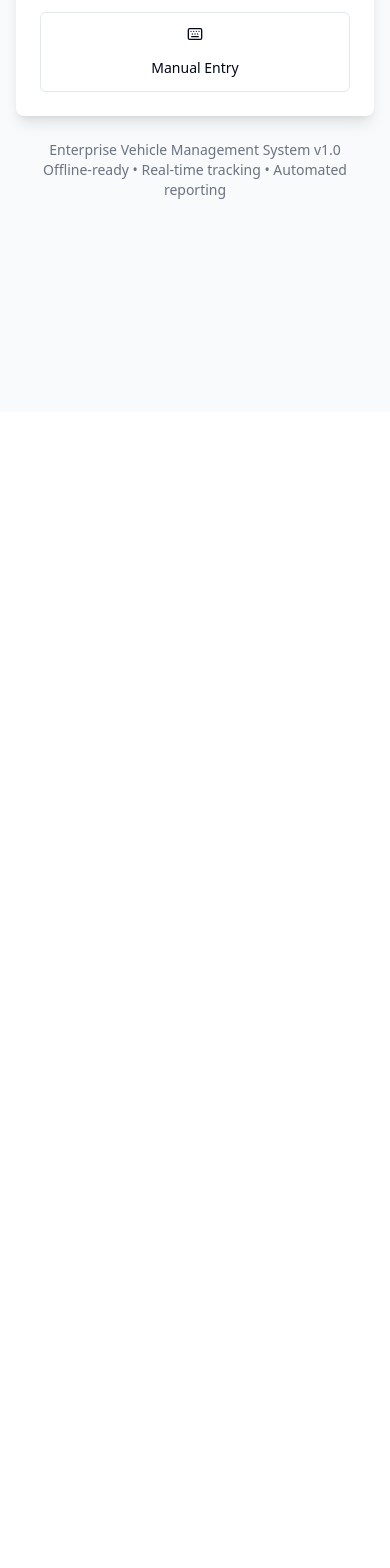
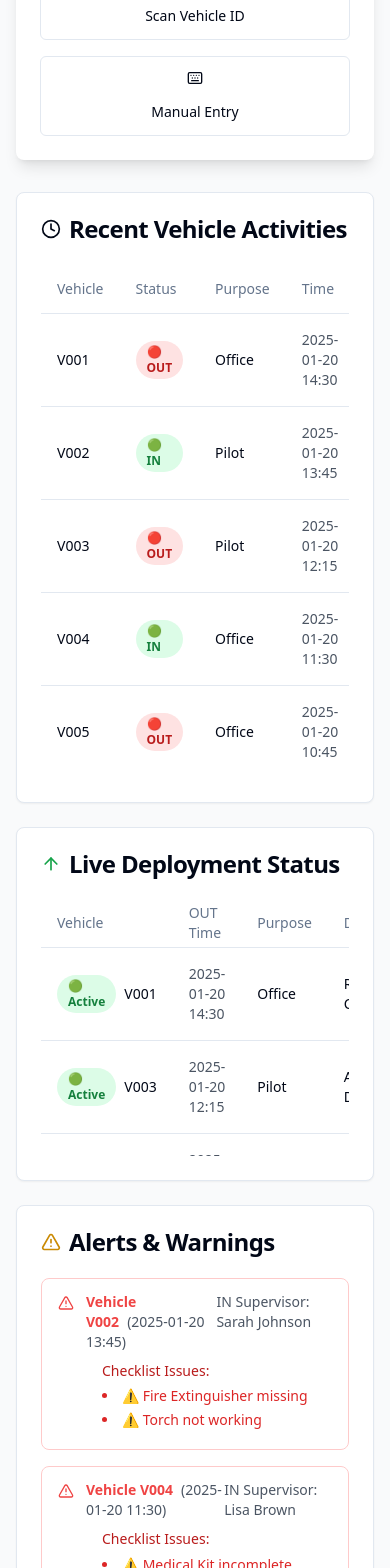
Before and after one commit to vishnuvardan2004/EVcore, a React (Vite) app: page / in a window 390 px wide. Shown: the part 432-2000 px from the top of the page. Before the commit the page ends 844 px from the top, so only its background shows below. Built offline with nearby package versions, Linux system fonts and the light colour scheme.

Commit message:
Add dashboard components
Implement recent activities, live deployments, and alerts components on the dashboard, using mock data and a responsive grid layout.

```diff
--- /dev/null
+++ b/src/components/AlertsWarnings.tsx
@@ -0,0 +1,79 @@
+
+import React from 'react';
+import { Card, CardHeader, CardTitle, CardContent } from '@/components/ui/card';
+import { Alert, AlertDescription } from '@/components/ui/alert';
+import { AlertTriangle } from 'lucide-react';
+
+interface ChecklistAlert {
+  vehicleNumber: string;
+  inDate: string;
+  issues: string[];
+  inSupervisor: string;
+}
+
+export const AlertsWarnings: React.FC = () => {
+  // Mock data - replace with actual data from database
+  const alerts: ChecklistAlert[] = [
+    {
+      vehicleNumber: 'V002',
+      inDate: '2025-01-20 13:45',
+      issues: ['Fire Extinguisher missing', 'Torch not working'],
+      inSupervisor: 'Sarah Johnson'
+    },
+    {
+      vehicleNumber: 'V004',
+      inDate: '2025-01-20 11:30',
+      issues: ['Medical Kit incomplete'],
+      inSupervisor: 'Lisa Brown'
+    }
+  ];
+
+  return (
+    <Card>
+      <CardHeader>
+        <CardTitle className="flex items-center gap-2">
+          <AlertTriangle className="w-5 h-5 text-yellow-600" />
+          Alerts & Warnings
+        </CardTitle>
+      </CardHeader>
+      <CardContent>
+        {alerts.length === 0 ? (
+          <Alert className="border-green-200 bg-green-50">
+            <AlertDescription className="text-green-700">
+              ✅ All recent vehicles passed checklist verification.
+            </AlertDescription>
+          </Alert>
+        ) : (
+          <div className="space-y-4">
+            {alerts.map((alert, index) => (
+              <Alert key={index} variant="destructive" className="border-red-200">
+                <AlertTriangle className="h-4 w-4" />
+                <AlertDescription>
+                  <div className="space-y-2">
+                    <div className="flex justify-between items-start">
+                      <div>
+                        <span className="font-semibold">Vehicle {alert.vehicleNumber}</span>
+                        <span className="text-sm text-gray-600 ml-2">({alert.inDate})</span>
+                      </div>
+                      <span className="text-sm text-gray-600">IN Supervisor: {alert.inSupervisor}</span>
+                    </div>
+                    <div className="pl-4">
+                      <p className="font-medium text-red-700 mb-1">Checklist Issues:</p>
+                      <ul className="list-disc list-inside space-y-1">
+                        {alert.issues.map((issue, issueIndex) => (
+                          <li key={issueIndex} className="text-red-600 text-sm">
+                            ⚠️ {issue}
+                          </li>
+                        ))}
+                      </ul>
+                    </div>
+                  </div>
+                </AlertDescription>
+              </Alert>
+            ))}
+          </div>
+        )}
+      </CardContent>
+    </Card>
+  );
+};
--- /dev/null
+++ b/src/components/LiveDeploymentStatus.tsx
@@ -0,0 +1,91 @@
+
+import React from 'react';
+import { Card, CardHeader, CardTitle, CardContent } from '@/components/ui/card';
+import { Badge } from '@/components/ui/badge';
+import { Table, TableBody, TableCell, TableHead, TableHeader, TableRow } from '@/components/ui/table';
+import { ArrowUp } from 'lucide-react';
+
+interface LiveDeployment {
+  vehicleNumber: string;
+  outTime: string;
+  purpose: 'Office' | 'Pilot';
+  driverName?: string;
+  outSupervisor: string;
+}
+
+export const LiveDeploymentStatus: React.FC = () => {
+  // Mock data - replace with actual data from database
+  const liveDeployments: LiveDeployment[] = [
+    {
+      vehicleNumber: 'V001',
+      outTime: '2025-01-20 14:30',
+      purpose: 'Office',
+      driverName: 'Robert Chen',
+      outSupervisor: 'John Smith'
+    },
+    {
+      vehicleNumber: 'V003',
+      outTime: '2025-01-20 12:15',
+      purpose: 'Pilot',
+      driverName: 'Amanda Davis',
+      outSupervisor: 'Mike Wilson'
+    },
+    {
+      vehicleNumber: 'V005',
+      outTime: '2025-01-20 10:45',
+      purpose: 'Office',
+      driverName: 'Kevin Martinez',
+      outSupervisor: 'David Lee'
+    }
+  ];
+
+  return (
+    <Card>
+      <CardHeader>
+        <CardTitle className="flex items-center gap-2">
+          <ArrowUp className="w-5 h-5 text-green-600" />
+          Live Deployment Status
+        </CardTitle>
+      </CardHeader>
+      <CardContent>
+        {liveDeployments.length === 0 ? (
+          <div className="text-center py-6 text-gray-500">
+            No vehicles currently deployed
+          </div>
+        ) : (
+          <div className="max-h-64 overflow-y-auto">
+            <Table>
+              <TableHeader>
+                <TableRow>
+                  <TableHead>Vehicle</TableHead>
+                  <TableHead>OUT Time</TableHead>
+                  <TableHead>Purpose</TableHead>
+                  <TableHead>Driver</TableHead>
+                  <TableHead>Supervisor</TableHead>
+                </TableRow>
+              </TableHeader>
+              <TableBody>
+                {liveDeployments.map((deployment, index) => (
+                  <TableRow key={index}>
+                    <TableCell className="font-medium">
+                      <div className="flex items-center gap-2">
+                        <Badge className="bg-green-100 text-green-700">
+                          🟢 Active
+                        </Badge>
+                        {deployment.vehicleNumber}
+                      </div>
+                    </TableCell>
+                    <TableCell className="text-sm text-gray-600">{deployment.outTime}</TableCell>
+                    <TableCell>{deployment.purpose}</TableCell>
+                    <TableCell className="text-sm">{deployment.driverName || 'N/A'}</TableCell>
+                    <TableCell className="text-sm">{deployment.outSupervisor}</TableCell>
+                  </TableRow>
+                ))}
+              </TableBody>
+            </Table>
+          </div>
+        )}
+      </CardContent>
+    </Card>
+  );
+};
--- /dev/null
+++ b/src/components/RecentVehicleActivities.tsx
@@ -0,0 +1,97 @@
+
+import React from 'react';
+import { Card, CardHeader, CardTitle, CardContent } from '@/components/ui/card';
+import { Badge } from '@/components/ui/badge';
+import { Table, TableBody, TableCell, TableHead, TableHeader, TableRow } from '@/components/ui/table';
+import { Clock } from 'lucide-react';
+
+interface Activity {
+  vehicleNumber: string;
+  status: 'IN' | 'OUT';
+  purpose: 'Office' | 'Pilot';
+  timestamp: string;
+  supervisorName: string;
+}
+
+export const RecentVehicleActivities: React.FC = () => {
+  // Mock data - replace with actual data from database
+  const activities: Activity[] = [
+    {
+      vehicleNumber: 'V001',
+      status: 'OUT',
+      purpose: 'Office',
+      timestamp: '2025-01-20 14:30',
+      supervisorName: 'John Smith'
+    },
+    {
+      vehicleNumber: 'V002',
+      status: 'IN',
+      purpose: 'Pilot',
+      timestamp: '2025-01-20 13:45',
+      supervisorName: 'Sarah Johnson'
+    },
+    {
+      vehicleNumber: 'V003',
+      status: 'OUT',
+      purpose: 'Pilot',
+      timestamp: '2025-01-20 12:15',
+      supervisorName: 'Mike Wilson'
+    },
+    {
+      vehicleNumber: 'V004',
+      status: 'IN',
+      purpose: 'Office',
+      timestamp: '2025-01-20 11:30',
+      supervisorName: 'Lisa Brown'
+    },
+    {
+      vehicleNumber: 'V005',
+      status: 'OUT',
+      purpose: 'Office',
+      timestamp: '2025-01-20 10:45',
+      supervisorName: 'David Lee'
+    }
+  ];
+
+  return (
+    <Card>
+      <CardHeader>
+        <CardTitle className="flex items-center gap-2">
+          <Clock className="w-5 h-5" />
+          Recent Vehicle Activities
+        </CardTitle>
+      </CardHeader>
+      <CardContent>
+        <Table>
+          <TableHeader>
+            <TableRow>
+              <TableHead>Vehicle</TableHead>
+              <TableHead>Status</TableHead>
+              <TableHead>Purpose</TableHead>
+              <TableHead>Time</TableHead>
+              <TableHead>Supervisor</TableHead>
+            </TableRow>
+          </TableHeader>
+          <TableBody>
+            {activities.map((activity, index) => (
+              <TableRow key={index}>
+                <TableCell className="font-medium">{activity.vehicleNumber}</TableCell>
+                <TableCell>
+                  <Badge
+                    variant={activity.status === 'OUT' ? 'destructive' : 'secondary'}
+                    className={activity.status === 'OUT' ? 'bg-red-100 text-red-700' : 'bg-green-100 text-green-700'}
+                  >
+                    {activity.status === 'OUT' ? '🔴' : '🟢'} {activity.status}
+                  </Badge>
+                </TableCell>
+                <TableCell>{activity.purpose}</TableCell>
+                <TableCell className="text-sm text-gray-600">{activity.timestamp}</TableCell>
+                <TableCell className="text-sm">{activity.supervisorName}</TableCell>
+              </TableRow>
+            ))}
+          </TableBody>
+        </Table>
+      </CardContent>
+    </Card>
+  );
+};
--- a/src/pages/Index.tsx
+++ b/src/pages/Index.tsx
@@ -5,6 +5,9 @@ import { PurposeSelector } from '../components/PurposeSelector';
 import { OfficeForm } from '../components/OfficeForm';
 import { PilotForm } from '../components/PilotForm';
 import { TripSummary } from '../components/TripSummary';
+import { RecentVehicleActivities } from '../components/RecentVehicleActivities';
+import { LiveDeploymentStatus } from '../components/LiveDeploymentStatus';
+import { AlertsWarnings } from '../components/AlertsWarnings';
 import { vehicleService } from '../services/database';
 import { Vehicle, Deployment, TripSummary as TripSummaryType } from '../types/vehicle';
 import { calculateDuration } from '../utils/reportGenerator';
@@ -175,7 +178,7 @@ const Index = () => {
 
   return (
     <div className="min-h-screen bg-gray-50">
-      <div className="container mx-auto px-4 py-6 max-w-4xl">
+      <div className="container mx-auto px-4 py-6 max-w-7xl">
         <div className="text-center mb-8">
           <h1 className="text-3xl font-bold text-gray-900 mb-2">
             🚗 Vehicle Deployment Tracker
@@ -196,7 +199,10 @@ const Index = () => {
           </div>
         </div>
 
-        <div className="bg-white rounded-lg shadow-lg p-6">
+        {/* Start Deployment Section */}
+        <div className="bg-white rounded-lg shadow-lg p-6 mb-8">
+          <h2 className="text-xl font-semibold text-gray-800 mb-4">Start Deployment</h2>
+
           {currentStep === 'scanner' && (
             <VehicleScanner onVehicleDetected={handleVehicleDetected} />
           )}
@@ -237,6 +243,18 @@ const Index = () => {
           )}
         </div>
 
+        {/* Dashboard Components */}
+        <div className="space-y-6">
+          {/* Two-column grid for Recent Activities and Live Status */}
+          <div className="grid grid-cols-1 lg:grid-cols-2 gap-6">
+            <RecentVehicleActivities />
+            <LiveDeploymentStatus />
+          </div>
+
+          {/* Full-width Alerts & Warnings */}
+          <AlertsWarnings />
+        </div>
+
         <div className="mt-6 text-center text-sm text-gray-500">
           <p>Enterprise Vehicle Management System v1.0</p>
           <p>Offline-ready • Real-time tracking • Automated reporting</p>
```
